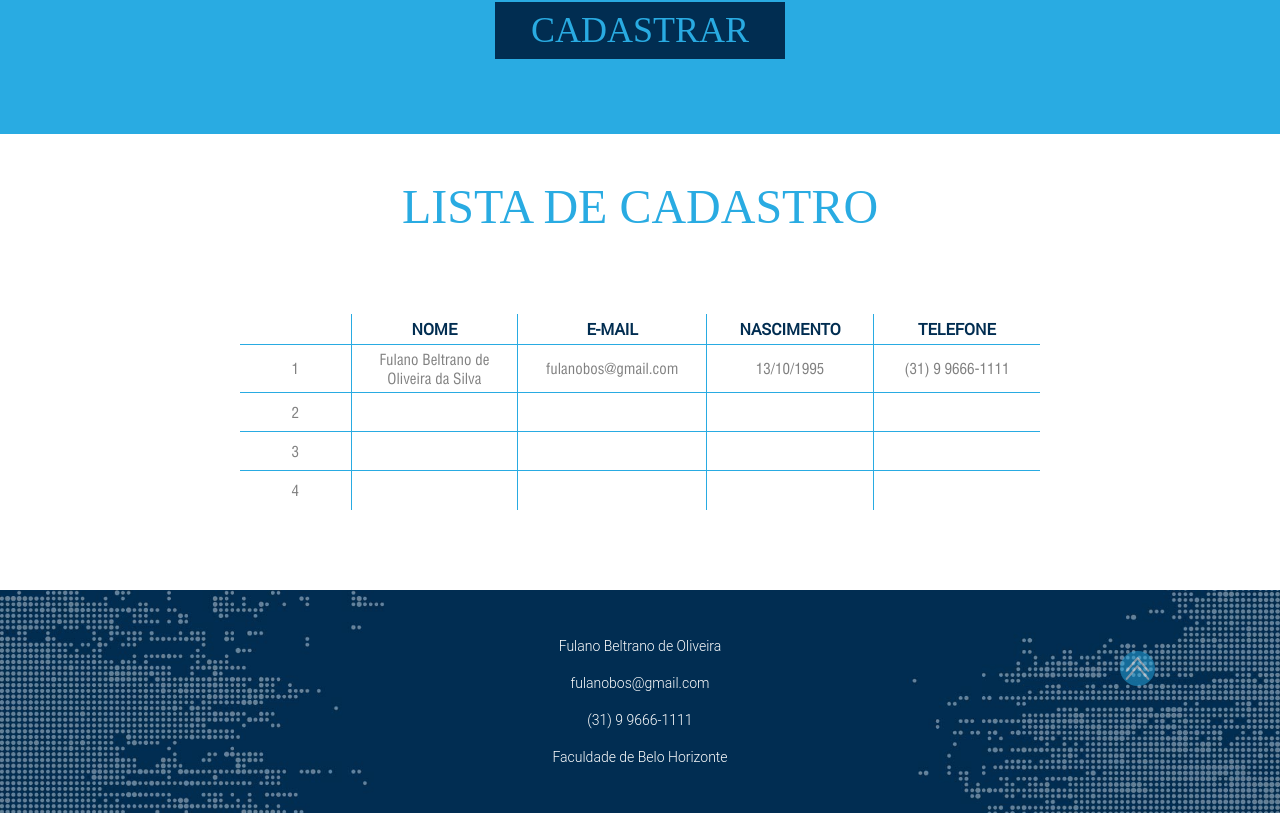
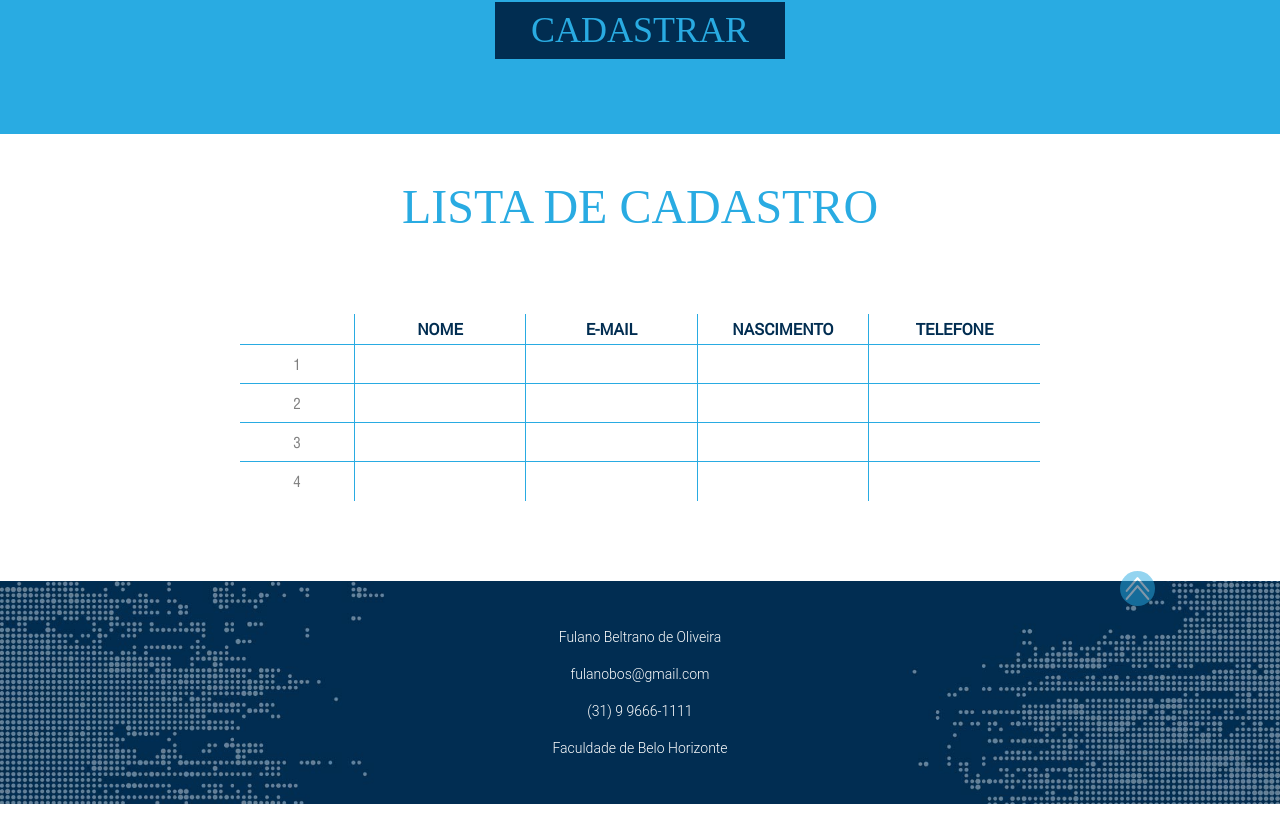
Before and after one commit to Lukelupus/fullstack-jr-layout, a React (Create React App) app in the folder frontend/: page / in a window 1280 px wide. Shown: the part 1058-1871 px from the top of the page. Built offline with nearby package versions, Linux system fonts and the light colour scheme.

Commit message:
GET request on frontend implemented. CORs adjusted in backend

```diff
--- a/frontend/package.json
+++ b/frontend/package.json
@@ -3,12 +3,14 @@
   "version": "0.1.0",
   "private": true,
   "dependencies": {
+    "@reduxjs/toolkit": "^1.8.3",
     "@testing-library/jest-dom": "^5.16.5",
     "@testing-library/react": "^13.3.0",
     "@testing-library/user-event": "^13.5.0",
     "axios": "^0.27.2",
     "react": "^18.2.0",
     "react-dom": "^18.2.0",
+    "react-redux": "^8.0.2",
     "react-responsive": "^9.0.0-beta.10",
     "react-table": "^7.8.0",
     "web-vitals": "^2.1.4"
--- a/frontend/public/styles.css
+++ b/frontend/public/styles.css
@@ -304,7 +304,7 @@ tr:last-child {
     width: 35px;
     height: 35px;
     left: 87.5%;
-    bottom: -118%;
+    bottom: -108%;
 
 }
 
--- a/frontend/src/components/Cadastro.js
+++ b/frontend/src/components/Cadastro.js
@@ -1,8 +1,47 @@
-import React, { useState } from "react"
+import React, { useEffect, useState } from "react"
+import axios from 'axios'
 
 function Cadastro() {
 
     const [inputValue, setInputVale] = useState('');
+    const [registrationData, setRegistrationData] = useState([]);
+    const [registration, setRegistration] = useState({
+        name: '',
+        email:'',
+        birth: '',
+        tel: '',
+      });
+
+    function addData(newData) {
+        setRegistrationData(prevData => {
+        return [...prevData, newData];
+      });
+    }
+
+
+
+      function handleChange(event) {
+        const { name, value } = event.target;
+
+        setRegistration(prevNote => {
+          return {
+            ...prevNote,
+            [name]: value
+          };
+        });
+      }
+
+      function submitRegistration(e) {
+        addData(registration);
+        setRegistration({
+            name: '',
+            email:'',
+            birth: '',
+            tel: '',
+        });
+        e.preventDefault();
+      }
+
 
     function handleInput(e) {
         const formattedPhoneNumber = formatPhoneNumber(e.target.value);
--- a/frontend/src/components/ListaDeCadastro.js
+++ b/frontend/src/components/ListaDeCadastro.js
@@ -1,5 +1,4 @@
-import React, { useState, useEffect, useMemo } from 'react'
-import { useTable } from "react-table"
+import React, { useState, useEffect } from 'react'
 import { useMediaQuery } from "react-responsive"
 import TopoPagina from "../icones/topo-pag.svg"
 import axios from 'axios'
@@ -17,135 +16,80 @@ const Desktop = ({ children }) => {
 function ListaDeCadastro() {
 
     const [tableData, setTableData] = useState([]);
+    const instance = axios.create({baseURL: 'http://localhost:5000'})
+    const fetchRegistrationData = async () => {
+          try {
+            await instance.get('/').catch(err => {
+                console.log(err)
+            }).then(res => {
+                console.log(res.data)
+                setTableData(res.data)
 
-    const fetchRegistrationData = async () => {
-        const response = axios.get("/").catch(err => {
-            console.log(err)
-        })
+            })
 
-        if(response) {
-            const registeredUsers = response.data;
+          } catch (error) {
 
-            console.log(registeredUsers)
-            setTableData(registeredUsers)
-        }
-    }
-
-    const data = useMemo(
-        () =>
-        [
-            {
-                "id": 1,
-                "nome": "Fulano Beltrano de Oliveira da Silva",
-                "email": "fulanobos@gmail.com",
-                'birth': "13/10/1995",
-                "tel": "(31) 9 9666-1111"
-
-            },
-            {
-                "id": 2,
-                "nome": "",
-                "email": "",
-                'birth': "",
-                "tel": ""
-
-            },
-            {
-                "id": 3,
-                "nome": "",
-                "email": "",
-                'birth': "",
-                "tel": ""
-
-            },
-            {
-                "id": 4,
-                "nome": "",
-                "email": "",
-                'birth': "",
-                "tel": ""
-
-            },
-        ], []
-    )
+          }
 
 
-    const columns = useMemo(
-        () => ([
-            {
-                Header: "",
-                accessor: "id"
-            },
-            {
-                Header: "NOME",
-                accessor: "nome"
-            },
-            {
-                Header: "E-MAIL",
-                accessor: "email"
-            },
-            {
-                Header: "NASCIMENTO",
-                accessor: "birth"
-            },
-            {
-                Header: "TELEFONE",
-                accessor: "tel"
-            },
-            ]), []
-            )
-
-
-    const tableInstance = useTable({columns, data});
-
-    const { getTableProps, getTableBodyProps, headerGroups, rows, prepareRow } = tableInstance
+    }
 
     useEffect(() => {
         fetchRegistrationData()
     }, [])
 
 
+
     return(
         <>
             <div id="lista" className="white-section">
                 <h2 className="list-title">LISTA DE CADASTRO</h2>
-                <table className='desktop-table' {...getTableProps()}>
+                <table className='desktop-table'>
                     <thead >
-                        {headerGroups.map(headerGroup => (
-                            <tr {...headerGroup.getHeaderGroupProps()}>
-                                {
-                                    headerGroup.headers.map(column => (
-                                        <th className='table-heading' {...column.getHeaderProps()}>
-                                            {column.render('Header')}
-                                        </th>
-                                    ))
-                                }
+                        <tr>
+                            <th className='table-heading'></th>
+                            <th className='table-heading'>NOME</th>
+                            <th className='table-heading'>E-MAIL</th>
+                            <th className='table-heading'>NASCIMENTO</th>
+                            <th className='table-heading'>TELEFONE</th>
+                        </tr>
+                    </thead>
+                    <tbody >
+                        <tr>
+                            <td className='table-data'>1</td>
+                            <td className='table-data'>{tableData.length === 0 ? "" : tableData[0].name}</td>
+                            <td className='table-data'>{tableData.length === 0 ? "" : tableData[0].email}</td>
+                            <td className='table-data'>{tableData.length === 0 ? "" : tableData[0].birth}</td>
+                            <td className='table-data'>{tableData.length === 0 ? "" : tableData[0].tel}</td>
+                        </tr>
+                        <tr>
+                            <td className='table-data'>2</td>
+                            <td className='table-data'>{tableData.length <= 1 ? "" : tableData[1].name}</td>
+                            <td className='table-data'>{tableData.length <= 1 ? "" : tableData[1].email}</td>
+                            <td className='table-data'>{tableData.length <= 1 ? "" : tableData[1].birth}</td>
+                            <td className='table-data'>{tableData.length <= 1 ? "" : tableData[1].tel}</td>
+                        </tr>
+                        <tr>
+                            <td className='table-data'>3</td>
+                            <td className='table-data'>{tableData.length <= 2 ? "" : tableData[2].name}</td>
+                            <td className='table-data'>{tableData.length <= 2 ? "" : tableData[2].email}</td>
+                            <td className='table-data'>{tableData.length <= 2 ? "" : tableData[2].birth}</td>
+                            <td className='table-data'>{tableData.length <= 2 ? "" : tableData[2].tel}</td>
+                        </tr>
+                        <tr>
+                            <td className='table-data'>4</td>
+                            <td className='table-data'>{tableData.length <= 3 ? "" : tableData[3].name}</td>
+                            <td className='table-data'>{tableData.length <= 3 ? "" : tableData[3].email}</td>
+                            <td className='table-data'>{tableData.length <= 3 ? "" : tableData[3].birth}</td>
+                            <td className='table-data'>{tableData.length <= 3 ? "" : tableData[3].tel}</td>
+                        </tr>
 
-                            </tr>
-                        ))}
-                    </thead>
-                    <tbody {...getTableBodyProps()}>
-                        {rows.map(row => {
-                            prepareRow(row)
-                            return (
-                            <tr {...row.getRowProps()}>
-                            {row.cells.map(cell => {
-                                return (
-                                <td className='table-data' {...cell.getCellProps()}>
-                                {cell.render('Cell')}
-                                </td>
-                            )
-                            })
-                            }
-                            </tr>
-                            )})
-                                   }
+
                     </tbody>
                 </table>
                 <Mobile>
                 <div className='table-mobile-container'>
                      <div className='div-one'>
-
                         <div className='content-div active'>
                              <table >
                                 <tr>
```
Also changed, not shown: frontend/src/features/registrationService.js (added, +26 -0 lines), frontend/src/features/registrationSlice.js (added, +82 -0 lines), frontend/public/imagens/index-image copy.jpg (renamed from frontend/public/imagens/index-image-tablet.jpg), 1 other file (tests, documents, lock files or other folders).
